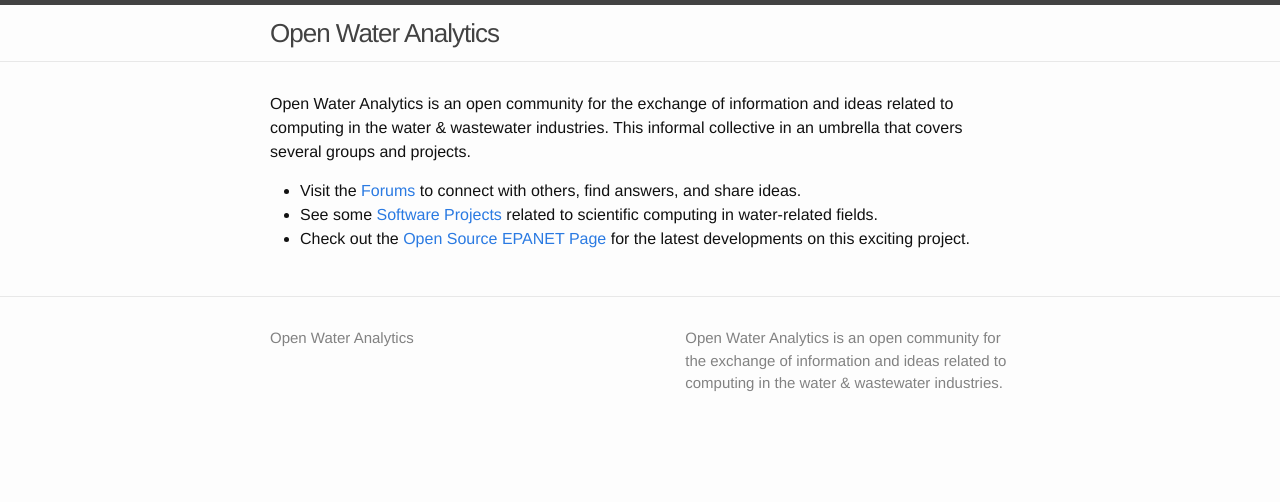
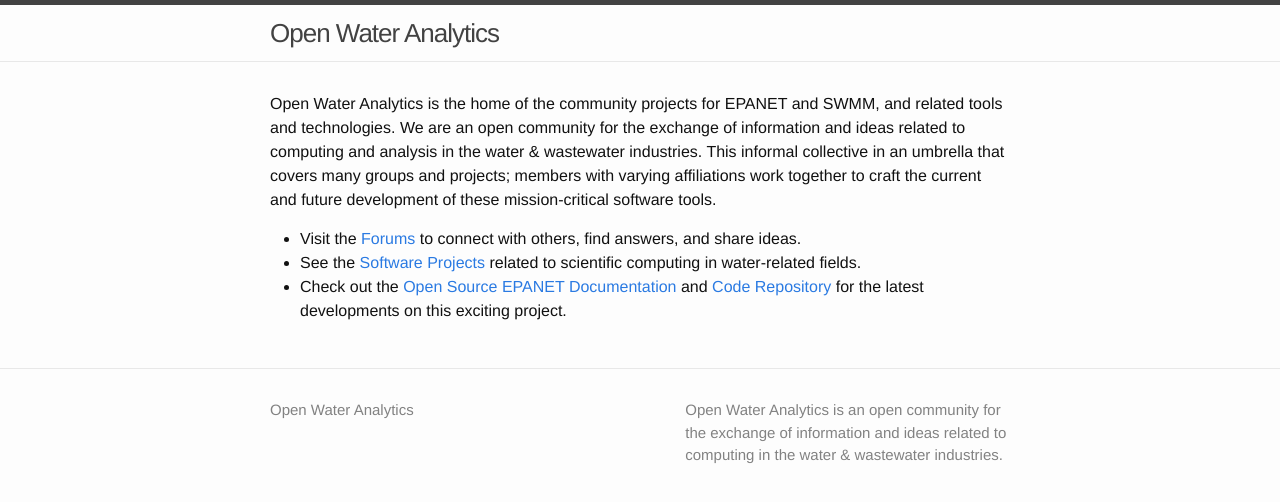
Before and after one commit to OpenWaterAnalytics/openwateranalytics.github.io, a Jekyll site: the page built from index.md, in a window 1280 px wide. Shown: the top 502 px of the page. Built offline with Jekyll 4.4.1, drawn with Linux system fonts in a browser that asks for light colours.

Commit message:
Update index.md

```diff
--- a/index.md
+++ b/index.md
@@ -2,8 +2,8 @@
 layout: default
 ---
 
-Open Water Analytics is an open community for the exchange of information and ideas related to computing in the water & wastewater industries. This informal collective in an umbrella that covers several groups and projects.
+Open Water Analytics is the home of the community projects for EPANET and SWMM, and related tools and technologies. We are an open community for the exchange of information and ideas related to computing and analysis in the water & wastewater industries. This informal collective in an umbrella that covers many groups and projects; members with varying affiliations work together to craft the current and future development of these mission-critical software tools.
 
 - Visit the [Forums](http://community.wateranalytics.org) to connect with others, find answers, and share ideas.
-- See some [Software Projects](https://github.com/OpenWaterAnalytics) related to scientific computing in water-related fields.
-- Check out the [Open Source EPANET Page](http://www.wateranalytics.org/EPANET/) for the latest developments on this exciting project.
+- See the [Software Projects](https://github.com/OpenWaterAnalytics) related to scientific computing in water-related fields.
+- Check out the [Open Source EPANET Documentation](http://www.wateranalytics.org/EPANET/) and [Code Repository](https://github.com/OpenWaterAnalytics/EPANET) for the latest developments on this exciting project.
```
